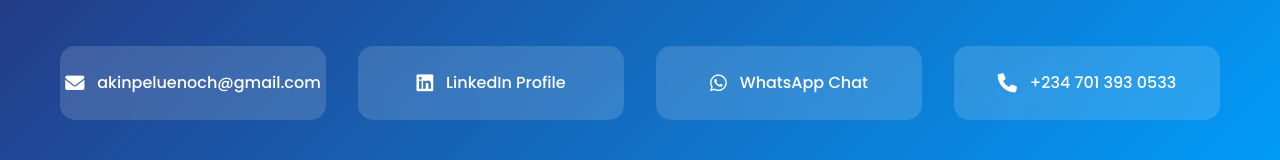
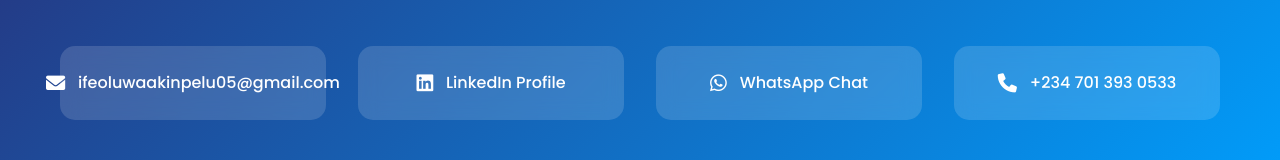
Before and after one commit to ENOCHAKINPELU/Myport, a plain HTML site: page index.html in a window 1280 px wide. Shown: the part 7173-7333 px from the top of the page. Drawn offline with Linux system fonts and the light colour scheme.

Commit message:
index.html

```diff
--- a/index.html
+++ b/index.html
@@ -1138,7 +1138,7 @@ If you're building something meaningful with tech and need a steady hand to lead
         <div class="contact-methods">
           <a href="mailto: ifeoluwaakinpelu05@gmail.com">
             <i class="fas fa-envelope"></i>
-            <span>akinpeluenoch@gmail.com</span>
+            <span>ifeoluwaakinpelu05@gmail.com</span>
           </a>
           <a href="https://www.linkedin.com/in/ifeoluwaenochakinpelu" target="_blank">
             <i class="fab fa-linkedin"></i>
```
